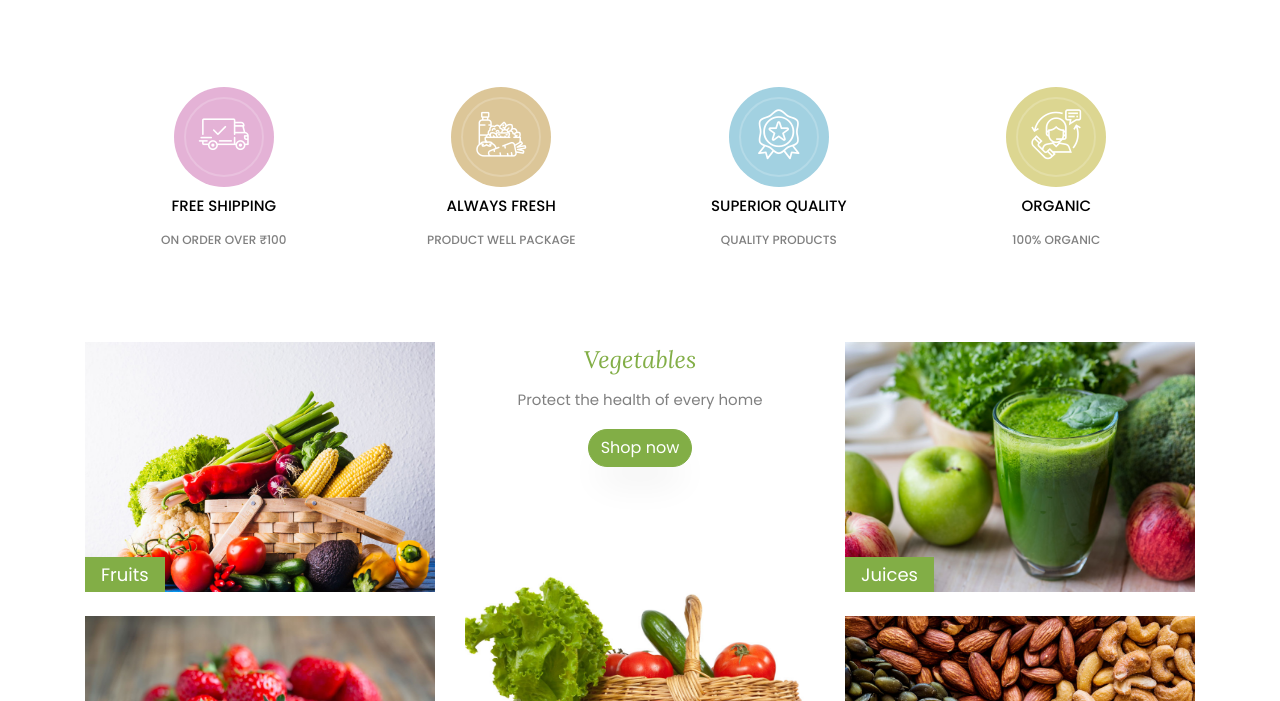
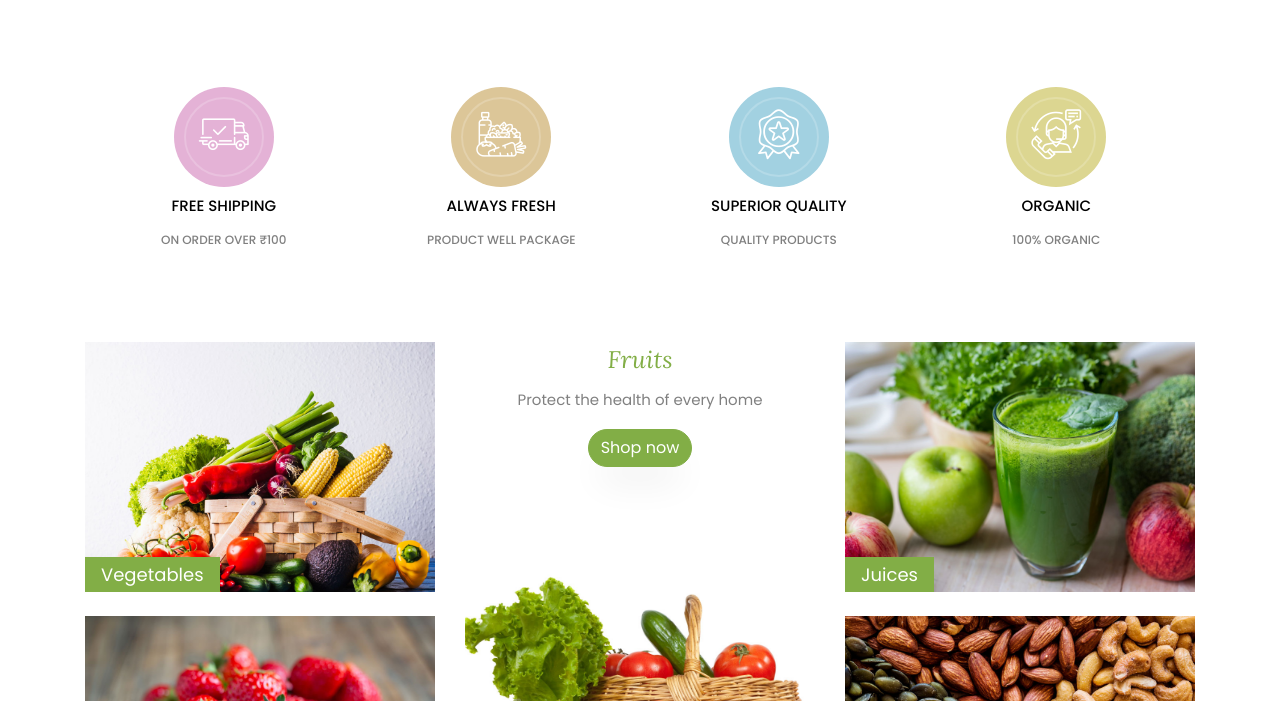
Before and after one commit to jaikisan/website, a plain HTML site: page index.html in a window 1280 px wide. Shown: the part 99-800 px from the top of the page. Drawn offline with Linux system fonts and the light colour scheme; some packages are replaced by stand-ins of ours; no server answers; files whose address does not match are found by name.

Commit message:
Update index.html

```diff
--- a/index.html
+++ b/index.html
@@ -154,7 +154,7 @@
 
                   style="background-image: url(images/category.jpg);">
                   <div class="text text-center">
-                    <h2>Vegetables</h2>
+                    <h2>Fruits</h2>
                     <p>Protect the health of every home</p>
                     <p><a href="https://wa.me/c/919390999614" class="btn btn-primary">Shop now</a></p>
                   </div>
@@ -165,14 +165,14 @@
 
                   style="background-image: url(images/category-1.jpg);">
                   <div class="text px-3 py-1">
-                    <h2 class="mb-0"><a href="#">Fruits</a></h2>
+                    <h2 class="mb-0"><a href="#">Vegetables</a></h2>
                   </div>
                 </div>
                 <div class="category-wrap ftco-animate img d-flex align-items-end"
 
                   style="background-image: url(images/category-2.jpg);">
                   <div class="text px-3 py-1">
-                    <h2 class="mb-0"><a href="#">Vegetables</a></h2>
+                    <h2 class="mb-0"><a href="#">Fruits</a></h2>
                   </div>
                 </div>
               </div>
```
